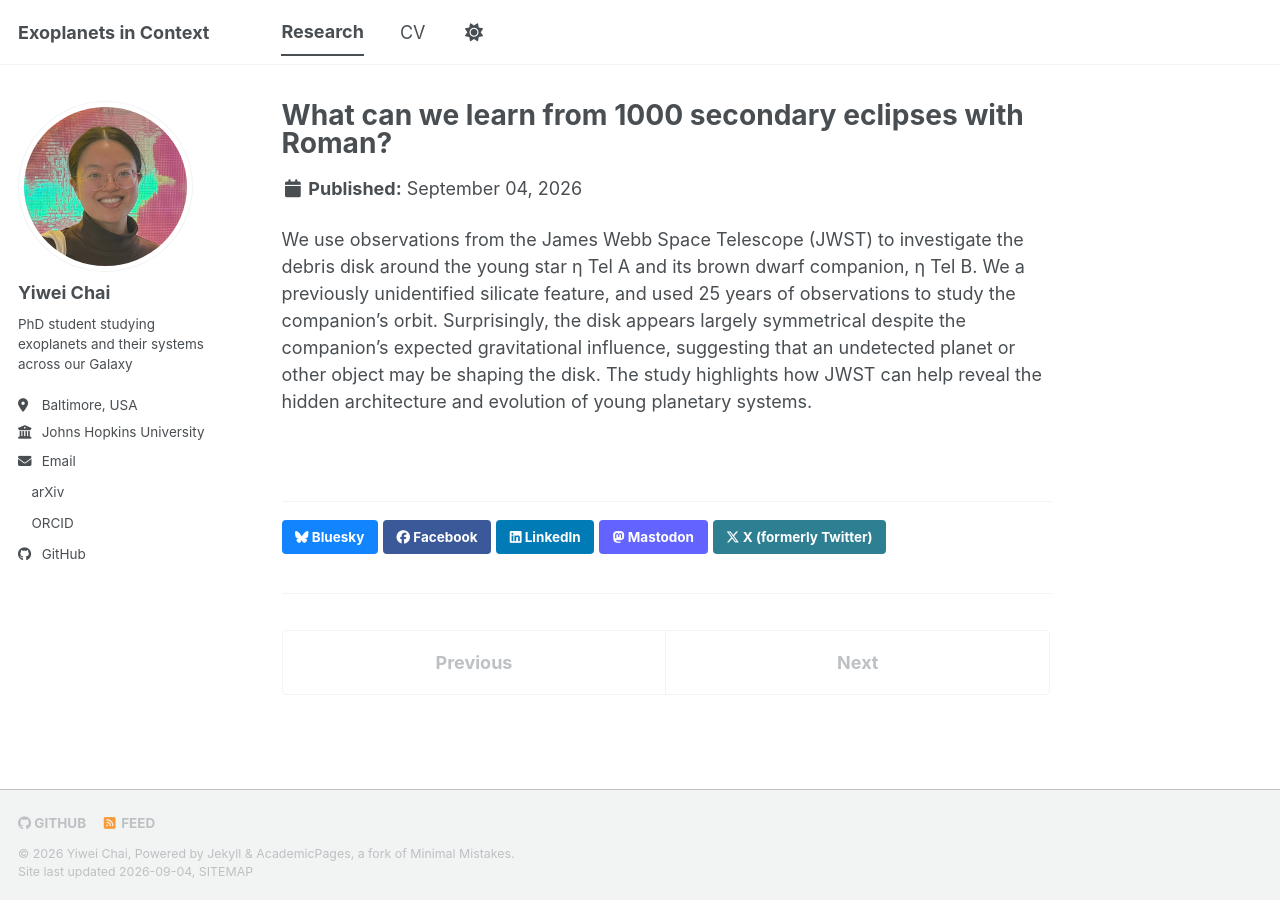
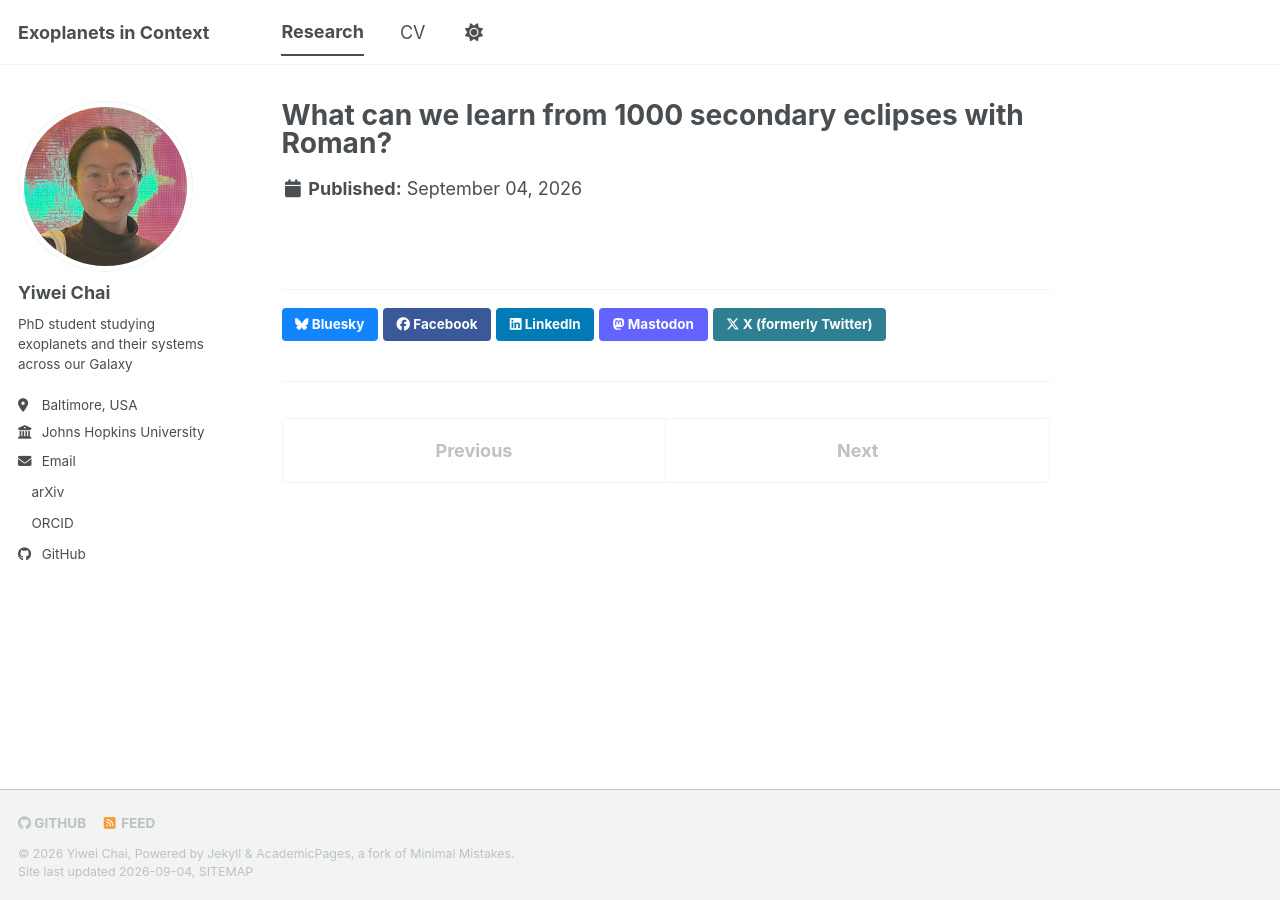
Before and after one commit to youais/youais.github.io, a Jekyll site: the page built from _portfolio/portfolio-1.md, in a window 1280 px wide. Built offline with Jekyll 4.4.1, drawn with Linux system fonts in a browser that asks for light colours; a style sheet for code colours, icons or effects is not loaded.

```diff
--- a/_portfolio/portfolio-1.md
+++ b/_portfolio/portfolio-1.md
@@ -3,5 +3,3 @@ title: "What can we learn from 1000 secondary eclipses with Roman?"
 excerpt: "Roman's Galactic Bulge Time Domain Survey could detect the secondary eclipses of 1000 hot Jupiters. This would be the largest ever dataset of its kind. I'm interested in understanding how this data can be used to answer open science questions about hot Jupiter atmospheres." #<br/><img src='/images/500x300.png'>"
 collection: portfolio
 ---
-
-We use observations from the James Webb Space Telescope (JWST) to investigate the debris disk around the young star η Tel A and its brown dwarf companion, η Tel B. We a previously unidentified silicate feature, and used 25 years of observations to study the companion's orbit. Surprisingly, the disk appears largely symmetrical despite the companion’s expected gravitational influence, suggesting that an undetected planet or other object may be shaping the disk. The study highlights how JWST can help reveal the hidden architecture and evolution of young planetary systems.
--- a/_sass/layout/_navigation.scss
+++ b/_sass/layout/_navigation.scss
@@ -72,7 +72,7 @@
   li {
     display: block;
     float: left;
-    *margin-left: -1px;
+    margin-left: -1px;
 
     a {
       margin-bottom: 0.25em;
@@ -202,7 +202,6 @@
     z-index: 100;
   }
 
-
   .visible-links {
     display: table;
 
@@ -225,7 +224,6 @@
         }
       }
     }
-
 
     #theme-toggle {
       a {
@@ -251,13 +249,13 @@
         transition: $global-transition;
         -webkit-transform: scaleX(0);
             -ms-transform: scaleX(0);
-                transform: scaleX(0); /* hide */
+                transform: scaleX(0); /* hide*/
       }
 
       &:hover:before {
         -webkit-transform: scaleX(1);
             -ms-transform: scaleX(1);
-                transform: scaleX(1); /* reveal */
+                transform: scaleX(1); /* reveal*/
       }
     }
   }
```
Also changed, not shown: _pages/portfolio.md (+1 -1 lines), _portfolio/portfolio-3.md (+7 -0 lines).
